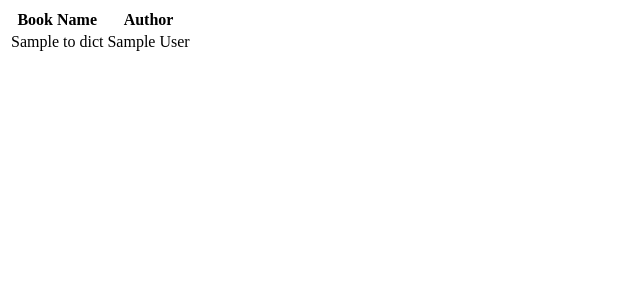
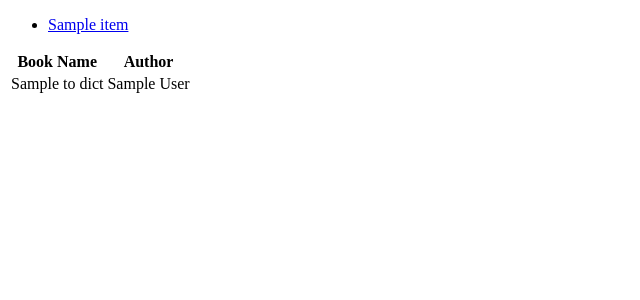
Before and after one commit to chenderson1190/datadog-demo-cloudrun, a Flask app: template templates/library.html in a window 1280 px wide. Shown: the top 300 px of the page, without its empty margins (0-640 px from the left). Run offline with Flask 3, Linux system fonts and the light colour scheme; the template is opened without the code that fills it: most values are stand-ins (such as "Sample title", 1, 10 or a date in 2020); parts of the project's set-up code (start-up, migrations or seed data) failed here and were passed over.

Commit message:
Add Navbar

```diff
--- a/app.py
+++ b/app.py
@@ -1,17 +1,21 @@
 from flask import Flask, render_template, request
-from wtforms import Form, BooleanField, StringField, PasswordField, validators
-import logging as log
+from flask_navigation import Navigation
+from wtforms import Form, StringField
 import google.cloud.logging as logging
 import firebase_admin
 from google.cloud import firestore
-import ddtrace
 
 app = Flask(__name__)
+nav = Navigation(app)
 firestore_app = firebase_admin.initialize_app()
 db = firestore.Client(database="datadog-demo-db")
 
 logging_client = logging.Client()
 logging_client.setup_logging()
+
+nav.Bar('top' [
+    nav.Item('Index', 'Library', 'Add a Book')
+])
 
 class Book:
     def __init__(self, book_name, author):
--- a/requirements.txt
+++ b/requirements.txt
@@ -1,4 +1,5 @@
 Flask==3.0.1
+flask_navigation==0.2.0
 gunicorn==23.0.0
 
 requests==2.32.4
--- a/templates/library.html
+++ b/templates/library.html
@@ -6,6 +6,13 @@
     <title>Document</title>
 </head>
 <body>
+    <ul>
+    {% for item in nav.top %}
+    <li class="{{ 'active' if item.is_active else '' }}">
+        <a href="{{ item.url }}">{{ item.label }}</a>
+    </li>
+    {% endfor %}
+    </ul>
     {% block content %}
         <table>
                 <thead>
```
Also changed, not shown: templates/add_book.html (+9 -0 lines), templates/index.html (+8 -2 lines).
